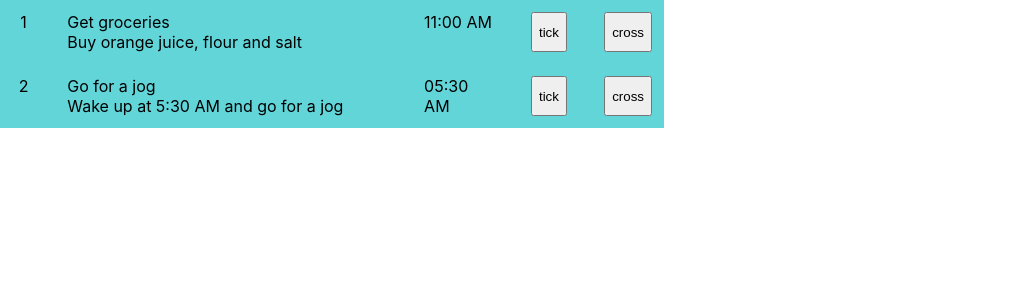
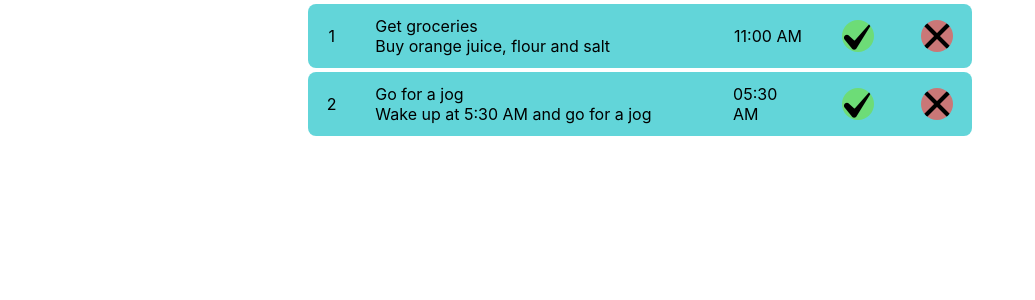
Before and after one commit to snigdho611/to-dos-react, a React (Create React App) app: page / in a window 1280 px wide. Shown: the top 300 px of the page, without its empty margins (0-1035 px from the left). Built offline with nearby package versions, Linux system fonts and the light colour scheme.

Commit message:
Updating Task component with proper CSS

```diff
--- a/src/components/Task/index.css
+++ b/src/components/Task/index.css
@@ -4,12 +4,15 @@
   width: 50%;
   background-color: rgba(63, 204, 209, 0.815);
   padding: 0.75rem;
+  margin: 0.25rem auto;
+  border-radius: 0.5rem;
 }
 
 .task__id {
   width: 5%;
   display: flex;
   justify-content: center;
+  align-items: center;
 }
 
 .task__desc {
@@ -18,10 +21,47 @@
 
 .task__time {
   width: 15%;
+  display: flex;
+  justify-content: center;
+  align-items: center;
 }
 
 .task__btn {
   width: 10%;
   display: flex;
   justify-content: center;
+  align-items: center;
 }
+
+.task__btn button {
+  width: 40%;
+  height: 70%;
+  padding: 1rem;
+  background-size: contain;
+  background-repeat: no-repeat;
+  border: none;
+  background-position: center;
+  border-radius: 2rem;
+  cursor: pointer;
+  transition: 0.25s background-color;
+}
+
+.task__btn__check {
+  background-image: url("/public/check-mark.png");
+  background-color: rgba(112, 221, 102, 0.849);
+}
+
+.task__btn__cross {
+  background-image: url("/public/cross-mark.png");
+  background-color: rgba(221, 102, 102, 0.849);
+}
+
+.task__btn__check:hover {
+  background-image: url("/public/check-mark.png");
+  background-color: rgba(180, 238, 174, 0.849);
+}
+
+.task__btn__cross:hover {
+  background-image: url("/public/cross-mark.png");
+  background-color: rgba(228, 152, 152, 0.849);
+}
--- a/src/components/Task/index.jsx
+++ b/src/components/Task/index.jsx
@@ -10,8 +10,8 @@ const Task = ({ id, title, content, time }) => {
                 <div className='task__desc__content'>{content ? content : null}</div>
             </div>
             <div className='task__time'>{time ? time : null}</div>
-            <div className='task__btn'><button>tick</button></div>
-            <div className='task__btn'><button>cross</button></div>
+            <div className='task__btn'><button className='task__btn__check' /></div>
+            <div className='task__btn'><button className='task__btn__cross' /></div>
         </div>
     )
 }
```
Also changed, not shown: public/check-mark.png (added), public/cross-mark.png (added).
